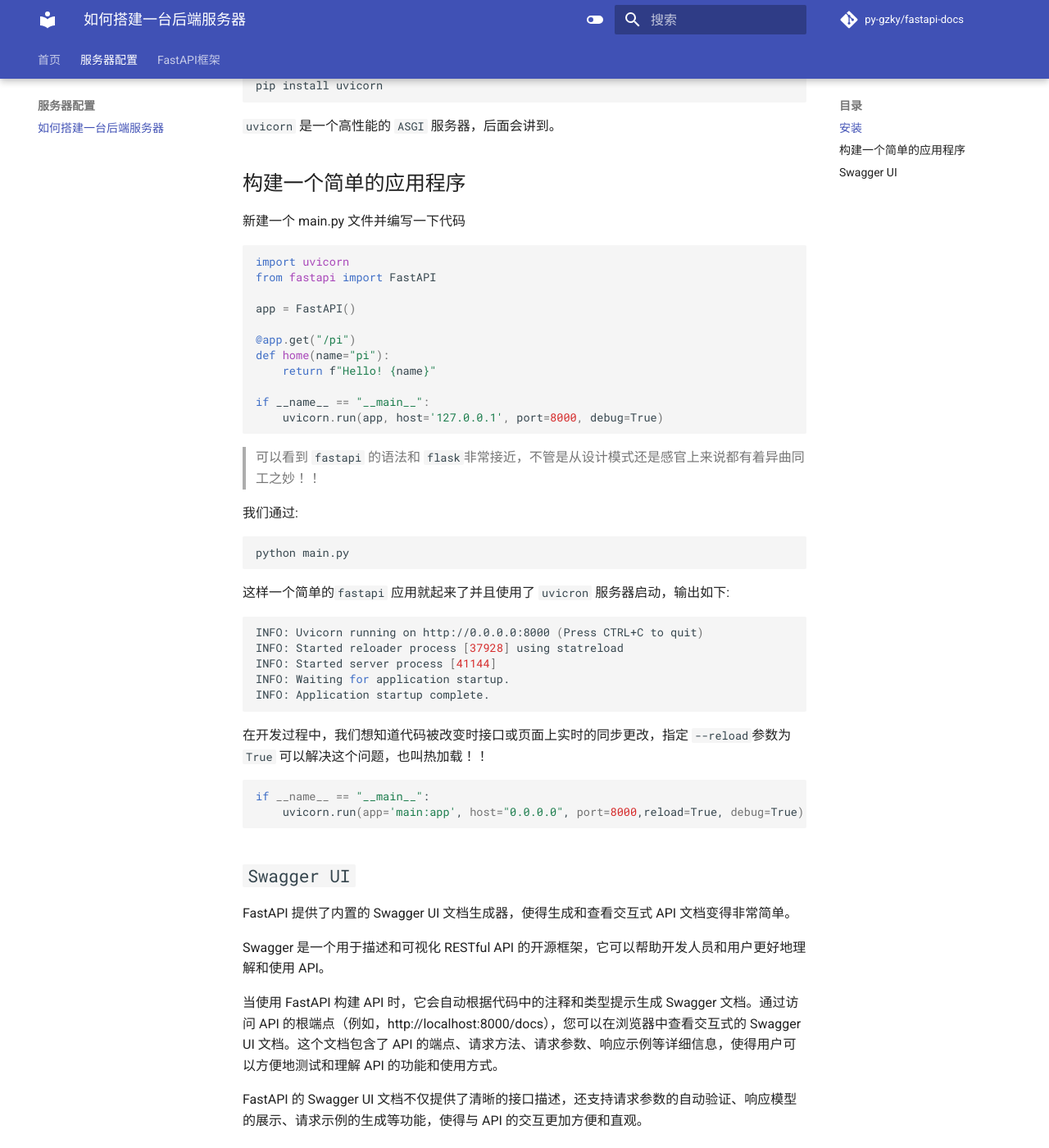
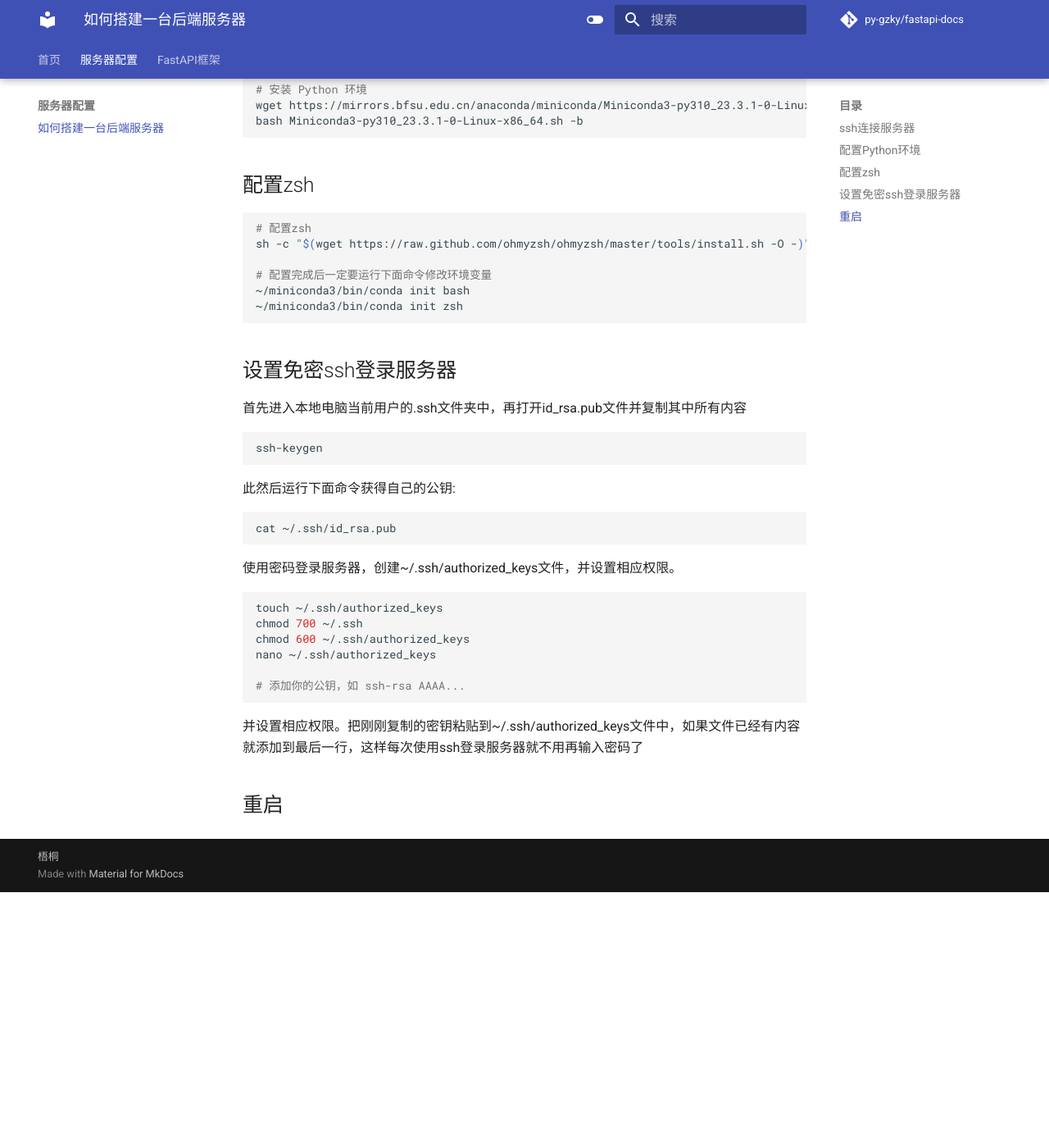
Before and after one commit to PY-GZKY/PythonBackendEngineerGuide, an MkDocs documentation site: the page built from docs/how-to-configure-fastapi-server.md, in a window 1280 px wide and 1400 px high, scrolled down 320 px. Shown: the whole window at 82% size. Built offline with MkDocs 1.6.1 and Material for MkDocs 9.7.7, drawn with Linux system fonts in a browser that asks for light colours; comment, search, counter and statistics services are not loaded; after the commit the page ends 1408 px from its top, so only the background shows below that; some of the changed text lies outside the part shown.

Commit message:
Update how-to-configure-fastapi-server.md

`````diff
--- a/docs/how-to-configure-fastapi-server.md
+++ b/docs/how-to-configure-fastapi-server.md
@@ -1,70 +1,55 @@
 # 如何搭建一台后端服务器
 
-> https://fastapi.tiangolo.com
-
-> https://github.com/tiangolo/fastapi
-
-## 安装
+## ssh连接服务器
 
 ```shell
-pip install fastapi
-pip install uvicorn
+ssh wutong@hostname
 ```
 
-`uvicorn` 是一个高性能的 `ASGI` 服务器，后面会讲到。
+## 配置Python环境
 
-## 构建一个简单的应用程序
-
-新建一个 main.py 文件并编写一下代码
-
-```python
-import uvicorn
-from fastapi import FastAPI
-
-app = FastAPI()
-
-@app.get("/pi")
-def home(name="pi"):
-    return f"Hello! {name}"
-
-if __name__ == "__main__":
-    uvicorn.run(app, host='127.0.0.1', port=8000, debug=True)
+```shell
+# 安装 Python 环境
+wget https://mirrors.bfsu.edu.cn/anaconda/miniconda/Miniconda3-py310_23.3.1-0-Linux-x86_64.sh
+bash Miniconda3-py310_23.3.1-0-Linux-x86_64.sh -b
 ```
 
-> 可以看到 `fastapi` 的语法和 `flask`非常接近，不管是从设计模式还是感官上来说都有着异曲同工之妙 ！！
-
-我们通过:
-````shell
-python main.py
-````
-
-这样一个简单的`fastapi` 应用就起来了并且使用了 `uvicron` 服务器启动，输出如下:
+## 配置zsh
 
 ```shell
-INFO: Uvicorn running on http://0.0.0.0:8000 (Press CTRL+C to quit)
-INFO: Started reloader process [37928] using statreload
-INFO: Started server process [41144]
-INFO: Waiting for application startup.
-INFO: Application startup complete.
+# 配置zsh
+sh -c "$(wget https://raw.github.com/ohmyzsh/ohmyzsh/master/tools/install.sh -O -)"
+
+# 配置完成后一定要运行下面命令修改环境变量
+~/miniconda3/bin/conda init bash
+~/miniconda3/bin/conda init zsh
 ```
 
-在开发过程中，我们想知道代码被改变时接口或页面上实时的同步更改，指定 `--reload `参数为 `True` 可以解决这个问题，也叫热加载 ！！
+## 设置免密ssh登录服务器
+
+首先进入本地电脑当前用户的.ssh文件夹中，再打开id_rsa.pub文件并复制其中所有内容
 
 ```shell
-if __name__ == "__main__":
-    uvicorn.run(app='main:app', host="0.0.0.0", port=8000,reload=True, debug=True)
+ssh-keygen
 ```
 
-## `Swagger UI`
+此然后运行下面命令获得自己的公钥:
 
-FastAPI 提供了内置的 Swagger UI 文档生成器，使得生成和查看交互式 API 文档变得非常简单。
+```shell
+cat ~/.ssh/id_rsa.pub
+```
 
-Swagger 是一个用于描述和可视化 RESTful API 的开源框架，它可以帮助开发人员和用户更好地理解和使用 API。
+使用密码登录服务器，创建~/.ssh/authorized_keys文件，并设置相应权限。
 
-当使用 FastAPI 构建 API 时，它会自动根据代码中的注释和类型提示生成 Swagger 文档。通过访问 API 的根端点（例如，http://localhost:8000/docs），您可以在浏览器中查看交互式的 Swagger UI 文档。这个文档包含了 API 的端点、请求方法、请求参数、响应示例等详细信息，使得用户可以方便地测试和理解 API 的功能和使用方式。
+```shell
+touch ~/.ssh/authorized_keys
+chmod 700 ~/.ssh
+chmod 600 ~/.ssh/authorized_keys
+nano ~/.ssh/authorized_keys
 
-FastAPI 的 Swagger UI 文档不仅提供了清晰的接口描述，还支持请求参数的自动验证、响应模型的展示、请求示例的生成等功能，使得与 API 的交互更加方便和直观。
+# 添加你的公钥，如 ssh-rsa AAAA...
+```
 
-总的来说，FastAPI 的 Swagger UI 文档生成器是一个强大且实用的工具，可以帮助开发人员更好地展示和共享他们构建的 API。
+并设置相应权限。把刚刚复制的密钥粘贴到~/.ssh/authorized_keys文件中，如果文件已经有内容就添加到最后一行，这样每次使用ssh登录服务器就不用再输入密码了
 
-在 `Java` 或者 `Go` 中我们可能需要通过注解来构建 `Swagger API`文档，但是在这里你完全不用担心这一步。
+## 重启
`````
